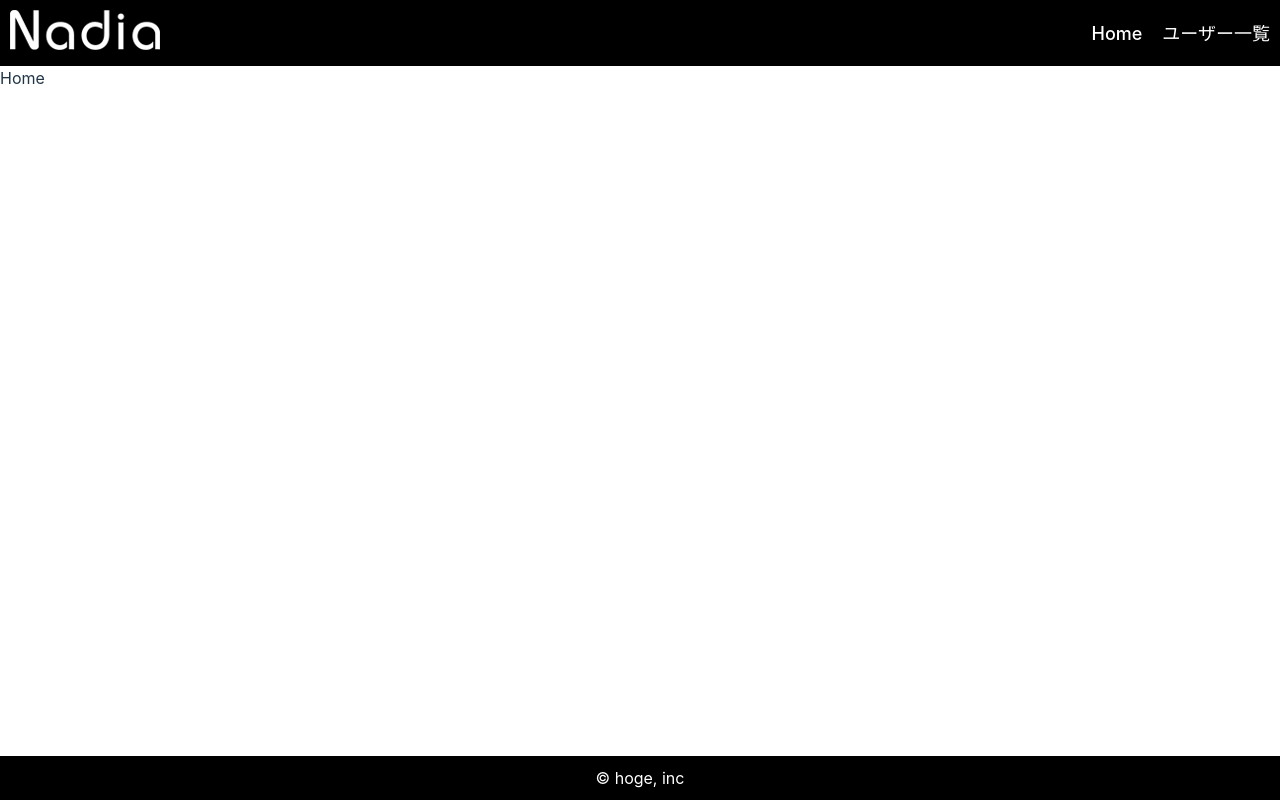
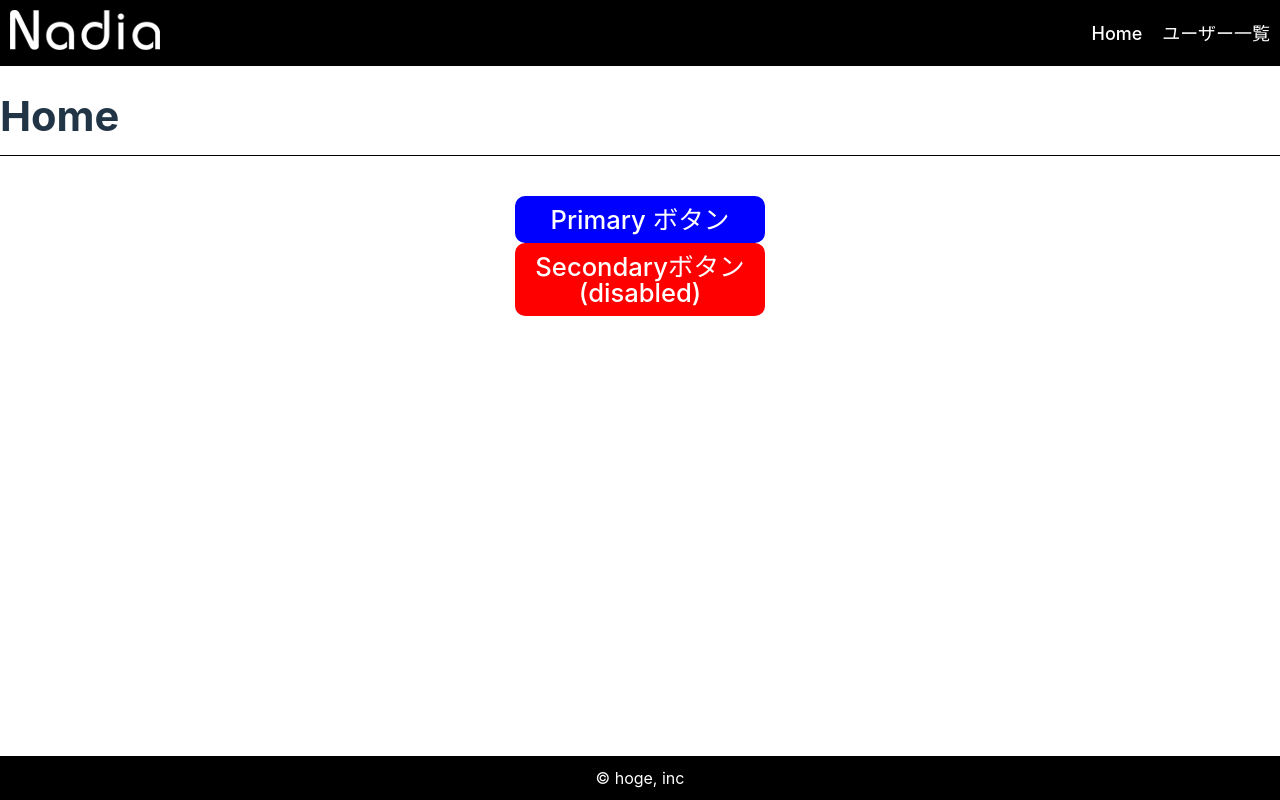
Before and after one commit to nadia-sawai/eg-react-training, a React (Vite) app: page / in a window 1280 px wide. Built offline with nearby package versions, Linux system fonts and the light colour scheme.

Commit message:
2-2 propsとコンポーネント

```diff
--- a/src/components/pages/Home.tsx
+++ b/src/components/pages/Home.tsx
@@ -1,6 +1,17 @@
+import Button from "../ui/Button"
+import { PageTitle } from "../ui/Title"
+
 const Home = () => {
+  const handleClick = () => {
+    console.log("click")
+  }
+
   return (
-    <div>Home</div>
+    <>
+      <PageTitle title="Home" />
+      <Button variant="primary" onClick={handleClick} className="hoge">Primary ボタン</Button>
+      <Button variant="secondary" onClick={handleClick} className="hoge" disabled>Secondaryボタン(disabled)</Button>
+    </>
   )
 }
 
--- /dev/null
+++ b/src/components/ui/Button/index.tsx
@@ -0,0 +1,43 @@
+import styled from "styled-components";
+
+type ButtonProps = {
+  variant?: "primary" | "secondary";
+  children: React.ReactNode;
+  onClick: () => void;
+  className?: string;
+  disabled?: boolean;
+}
+
+const ButtonElement = styled.button`
+  font-size: 1.6rem;
+  margin: 0 auto;
+  padding: 10px;
+  line-height: 1;
+  border-radius: 10px;
+  // propsのvariantにより条件分岐
+  &[data-variant='primary'] {
+    background-color: #00f;
+  }
+  &[data-variant='secondary'] {
+    background-color: #f00;
+  }
+  color: #fff;
+  max-width: 250px;
+  width: 100%;
+`;
+
+const Button = (props:ButtonProps) => {
+  const { variant = "primary", children, onClick, className, disabled = false } = props
+  return (
+    <ButtonElement
+      data-variant={variant}
+      onClick={onClick}
+      className={className}
+      disabled={disabled}
+    >
+      {children}
+    </ButtonElement>
+  )
+}
+
+export default Button
--- /dev/null
+++ b/src/components/ui/Title/PageTitle.tsx
@@ -0,0 +1,22 @@
+// 属性としてpropsを受け取る
+import styled from "styled-components";
+
+type PageTitleProps = {
+  title: string
+}
+
+const PageTitleBlock = styled.h1`
+  font-size: 2.6rem;
+  border-bottom: 1px solid #000;
+  margin-bottom: 40px;
+`;
+
+const PageTitle = (props:PageTitleProps) => {
+  const { title } = props
+
+  return (
+    <PageTitleBlock>{title}</PageTitleBlock>
+  )
+}
+
+export default PageTitle
--- /dev/null
+++ b/src/components/ui/Title/index.tsx
@@ -0,0 +1 @@
+export {default as PageTitle} from './PageTitle';
```
Also changed, not shown: 1 other file (tests, documents, lock files or other folders).
